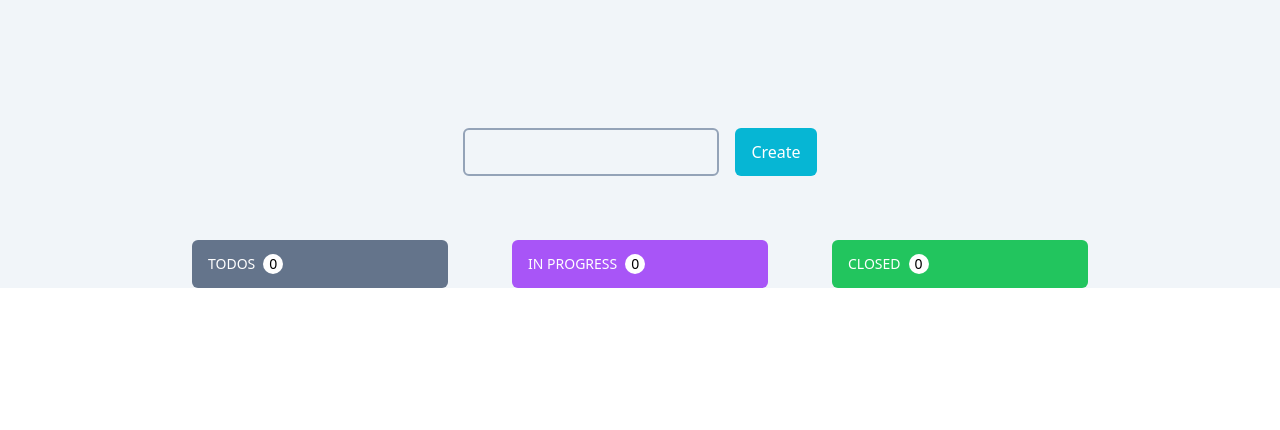
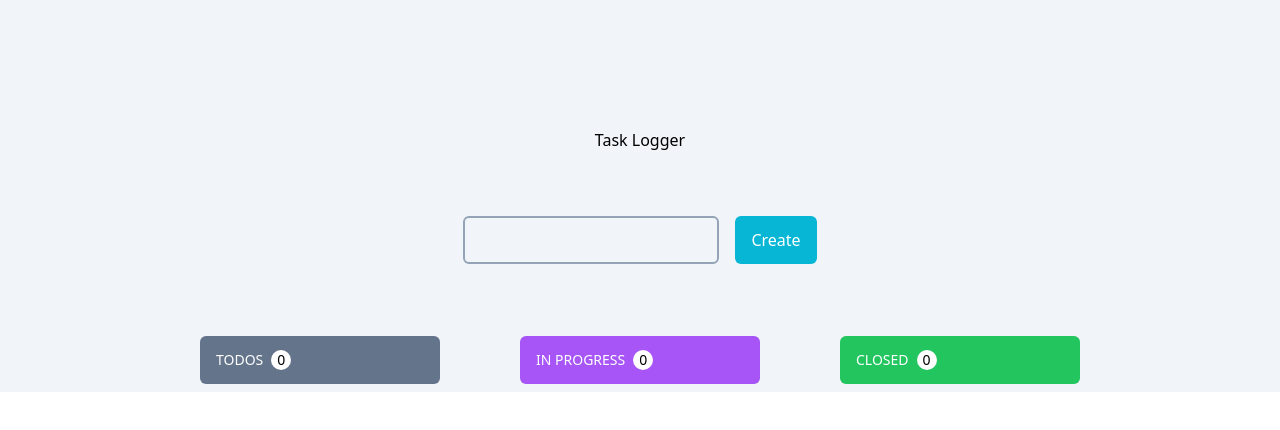
Before and after one commit to SivaSurender/DragNDrop, a React (Vite) app: page / in a window 1280 px wide. Shown: the top 430 px of the page. Built offline with nearby package versions, Linux system fonts and the light colour scheme.

Commit message:
added code

```diff
--- a/src/App.jsx
+++ b/src/App.jsx
@@ -22,6 +22,7 @@ export default function App() {
     <DndProvider backend={HTML5Backend}>
       <Toaster />
       <div className="bg-slate-100 w-screen h=screen flex flex-col items-center pt-32 gap-16">
+        <h1>Task Logger</h1>
         <CreateTasks tasks={tasks} setTasks={setTasks} />
         <ListTasks tasks={tasks} setTasks={setTasks} />
       </div>
--- a/src/components/ListTasks.jsx
+++ b/src/components/ListTasks.jsx
@@ -1,5 +1,5 @@
 import React, { useEffect, useState } from "react";
-import { useDrag } from "react-dnd";
+import { useDrag, useDrop } from "react-dnd";
 import { toast } from "react-hot-toast";
 
 function ListTasks({ tasks, setTasks }) {
@@ -62,8 +62,38 @@ const Section = function ({
     tasksToMap = closed;
   }
 
+  const [{ isOver }, drop] = useDrop(() => {
+    return {
+      accept: "tasks",
+      drop: (item) => dropUpdateHandler(item.id),
+      collect: (monitor) => {
+        return {
+          isOver: !!monitor.isOver(),
+        };
+      },
+    };
+  });
+
+  const dropUpdateHandler = (itemID) => {
+    setTasks((prev) => {
+      const modifiedTasks = prev.map((each) => {
+        if (each.id === itemID) {
+          return { ...each, status: status };
+        }
+
+        return each;
+      });
+      localStorage.setItem("tasks", JSON.stringify(modifiedTasks));
+      toast("Task Status Updated", { icon: "✅" });
+      return modifiedTasks;
+    });
+  };
+
   return (
-    <div className={`w-64`}>
+    <div
+      ref={drop}
+      className={`w-64 rounded-md p-2 ${isOver ? "bg-slate-200" : ""}`}
+    >
       <Header text={text} bg={bg} count={tasksToMap.length} />
       {tasksToMap.length > 0 &&
         tasksToMap.map((each, index) => (
@@ -88,6 +118,7 @@ const Task = function ({ task, tasks, setTasks }) {
   const [{ isDragging }, drag] = useDrag(() => {
     return {
       type: "tasks",
+      item: { id: task.id },
       collect: (monitor) => {
         return {
           isDragging: !!monitor.isDragging(),
@@ -112,7 +143,7 @@ const Task = function ({ task, tasks, setTasks }) {
       <p>{task.name}</p>
       <button
         onClick={() => taskFilterhandler(task.id)}
-        className="absolute bottom-1 right-1 text-slate-400"
+        className="absolute bottom-1 right-1 text-slate-400 pb-1.5"
       >
         <svg
           xmlns="http://www.w3.org/2000/svg"
```
